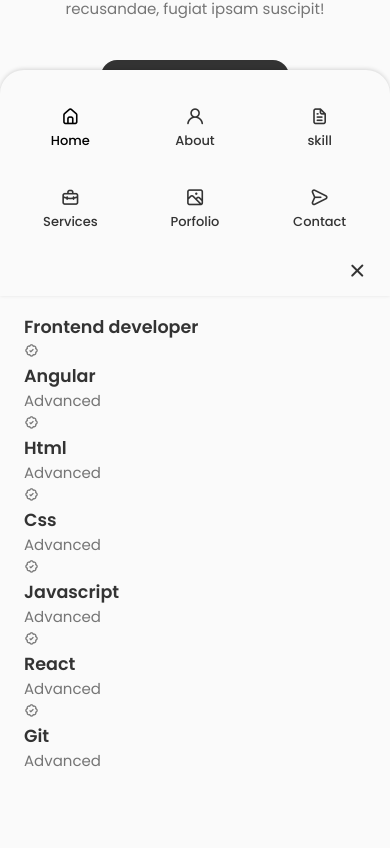
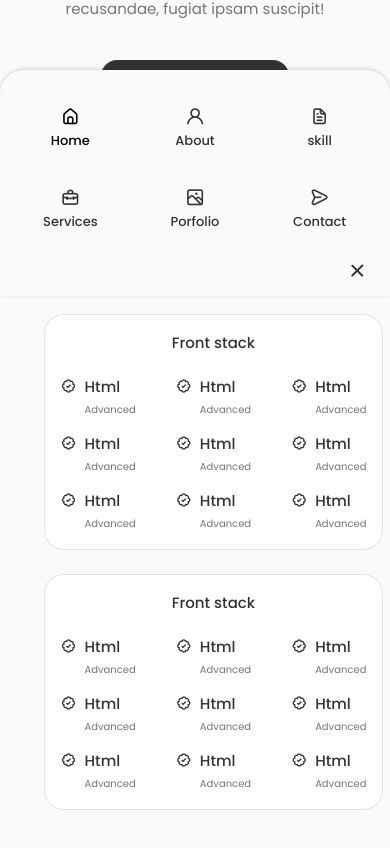
Before and after one commit to ch1n069/Portfolio, a React (Create React App) app: page / in a window 390 px wide. Shown: the part 1392-2240 px from the top of the page. Built offline with nearby package versions, Linux system fonts and the light colour scheme.

Commit message:
styled services section to be mobile responsive

```diff
--- a/src/components/skills/Backend.js
+++ b/src/components/skills/Backend.js
@@ -3,69 +3,78 @@ import React from "react";
 const Backend = () => {
   return (
     <div className="skills__content">
-      <h3 className="skills__title"></h3>
+      <h3 className="skills__title">Front stack</h3>
       <div className="skills__box">
         <div className="skills__group">
           <div className="skills__data">
             <i className="bx bx-badge-check"></i>
+            <div>
+              <h3 className="skills__name">Html </h3>
+              <span className="skills__level">Advanced</span>
             </div>
+          </div>
+          <div className="skills__data">
+            <i className="bx bx-badge-check"></i>
             <div>
-            <h3 className="skills__name">Django</h3>
-            <span className="skills__level">advanced</span>
+              <h3 className="skills__name">Html </h3>
+              <span className="skills__level">Advanced</span>
+            </div>
+          </div>
+
+          <div className="skills__data">
+            <i className="bx bx-badge-check"></i>
+            <div>
+              <h3 className="skills__name">Html </h3>
+              <span className="skills__level">Advanced</span>
+            </div>
           </div>
         </div>
         <div className="skills__group">
           <div className="skills__data">
             <i className="bx bx-badge-check"></i>
+            <div>
+              <h3 className="skills__name">Html </h3>
+              <span className="skills__level">Advanced</span>
             </div>
+          </div>
+          <div className="skills__data">
+            <i className="bx bx-badge-check"></i>
             <div>
-            <h3 className="skills__name">Python</h3>
+              <h3 className="skills__name">Html </h3>
               <span className="skills__level">Advanced</span>
+            </div>
+          </div>
+
+          <div className="skills__data">
+            <i className="bx bx-badge-check"></i>
+            <div>
+              <h3 className="skills__name">Html </h3>
+              <span className="skills__level">Advanced</span>
+            </div>
           </div>
         </div>
         <div className="skills__group">
           <div className="skills__data">
             <i className="bx bx-badge-check"></i>
-          </div>
             <div>
-            <h3 className="skills__name">PostgresQl</h3>
+              <h3 className="skills__name">Html </h3>
               <span className="skills__level">Advanced</span>
             </div>
           </div>
-        <div className="skills__group">
           <div className="skills__data">
             <i className="bx bx-badge-check"></i>
-          </div>
             <div>
-            <h3 className="skills__name">Mysql</h3>
+              <h3 className="skills__name">Html </h3>
               <span className="skills__level">Advanced</span>
             </div>
           </div>
-        <div className="skills__group">
+
           <div className="skills__data">
             <i className="bx bx-badge-check"></i>
+            <div>
+              <h3 className="skills__name">Html </h3>
+              <span className="skills__level">Advanced</span>
             </div>
-          <div>
-            <h3 className="skills__name">NodeJs</h3>
-            <span className="skills__level">Intermediate</span>
-          </div>
-        </div>
-        <div className="skills__group">
-          <div className="skills__data">
-            <i className="bx bx-badge-check"></i>
-          </div>
-          <div>
-            <h3 className="skills__name">PHP</h3>
-            <span className="skills__level">Intermediate</span>
-          </div>
-        </div>
-        <div className="skills__group">
-          <div className="skills__data">
-            <i className="bx bx-badge-check"></i>
-          </div>
-          <div>
-            <h3 className="skills__name">Firebase</h3>
-            <span className="skills__level">Advanced</span>
           </div>
         </div>
       </div>
--- a/src/components/skills/Frontend.js
+++ b/src/components/skills/Frontend.js
@@ -3,60 +3,78 @@ import React from "react";
 const Frontend = () => {
   return (
     <div className="skills__content">
-      <h3 className="skills__title">Frontend developer</h3>
+      <h3 className="skills__title">Front stack</h3>
       <div className="skills__box">
         <div className="skills__group">
           <div className="skills__data">
             <i className="bx bx-badge-check"></i>
+            <div>
+              <h3 className="skills__name">Html </h3>
+              <span className="skills__level">Advanced</span>
             </div>
+          </div>
+          <div className="skills__data">
+            <i className="bx bx-badge-check"></i>
             <div>
-            <h3 className="skills__name">Angular</h3>
+              <h3 className="skills__name">Html </h3>
               <span className="skills__level">Advanced</span>
+            </div>
+          </div>
+
+          <div className="skills__data">
+            <i className="bx bx-badge-check"></i>
+            <div>
+              <h3 className="skills__name">Html </h3>
+              <span className="skills__level">Advanced</span>
+            </div>
           </div>
         </div>
         <div className="skills__group">
           <div className="skills__data">
             <i className="bx bx-badge-check"></i>
+            <div>
+              <h3 className="skills__name">Html </h3>
+              <span className="skills__level">Advanced</span>
             </div>
+          </div>
+          <div className="skills__data">
+            <i className="bx bx-badge-check"></i>
             <div>
-            <h3 className="skills__name">Html</h3>
+              <h3 className="skills__name">Html </h3>
               <span className="skills__level">Advanced</span>
+            </div>
+          </div>
+
+          <div className="skills__data">
+            <i className="bx bx-badge-check"></i>
+            <div>
+              <h3 className="skills__name">Html </h3>
+              <span className="skills__level">Advanced</span>
+            </div>
           </div>
         </div>
         <div className="skills__group">
           <div className="skills__data">
             <i className="bx bx-badge-check"></i>
-          </div>
             <div>
-            <h3 className="skills__name">Css</h3>
+              <h3 className="skills__name">Html </h3>
               <span className="skills__level">Advanced</span>
             </div>
           </div>
-        <div className="skills__group">
           <div className="skills__data">
             <i className="bx bx-badge-check"></i>
-          </div>
             <div>
-            <h3 className="skills__name">Javascript</h3>
+              <h3 className="skills__name">Html </h3>
               <span className="skills__level">Advanced</span>
             </div>
           </div>
-        <div className="skills__group">
+
           <div className="skills__data">
             <i className="bx bx-badge-check"></i>
-          </div>
             <div>
-            <h3 className="skills__name">React</h3>
+              <h3 className="skills__name">Html </h3>
               <span className="skills__level">Advanced</span>
             </div>
-        </div>
-        <div className="skills__group">
-          <div className="skills__data">
-            <i className="bx bx-badge-check"></i>
-          </div>
-          <div>
-            <h3 className="skills__name">Git</h3>
-            <span className="skills__level">Advanced</span>
           </div>
         </div>
       </div>
--- a/src/components/skills/Skills.css
+++ b/src/components/skills/Skills.css
@@ -1,3 +1,86 @@
->skills__container {
+.skills__container {
     grid-template-columns: repeat(2, 350px);
+    column-gap: 4rem;
+    padding-left: 5%;
 }
+
+.skills__content {
+    background-color: var(--container-color);
+    border: 1px solid rgba(0, 0, 0, 0.1);
+    padding: 2rem 4rem;
+    border-radius: 1.25rem;
+}
+
+.skills__title {
+    font-size: var(--normal-font-size);
+    font-weight: var(--font-medium);
+    text-align: center;
+    margin-bottom: var(--mb-1-5);
+}
+
+.skills__box {
+    display: flex;
+    justify-content: center;
+    column-gap: 2.5rem;
+    /* align-self: center; */
+}
+
+.skills__group {
+    display: grid;
+    align-items: flex-start;
+    row-gap: 1rem;
+}
+
+.skills__data {
+    display: flex;
+    column-gap: 0.5rem;
+}
+
+.skills .bx-badge-check {
+    font-size: 1rem;
+    color: var(--title-color);
+}
+
+.skills__name {
+    font-size: var(--normal-font-size);
+    font-weight: var(--font-medium);
+    line-height: 18px;
+}
+
+.skills__level {
+    font-size: var(--tiny-font-size);
+}
+
+
+/*=============== BREAKPOINTS ===============*/
+
+
+/* For large devices */
+
+@media screen and (max-width: 992px) {
+    .skills__container {
+        grid-template-columns: 1fr;
+    }
+    .skills__content {
+        padding: 1rem;
+    }
+}
+
+
+/* For medium devices */
+
+@media screen and (max-width: 768px) {}
+
+@media screen and (max-width: 576px) {}
+
+
+/* For small devices */
+
+@media screen and (max-width: 350px) {
+    .skills__box {
+        column-gap: 1.25rem;
+    }
+    .skills__name {
+        font-size: var(--small-font);
+    }
+}
--- a/src/components/skills/Skills.js
+++ b/src/components/skills/Skills.js
@@ -1,4 +1,5 @@
 import React from "react";
+import Backend from "./Backend";
 import Frontend from "./Frontend";
 import "./Skills.css";
 
@@ -9,6 +10,7 @@ const Skills = () => {
       <span className="section__subtitle">My technical level</span>
       <div className="skills__container container grid">
         <Frontend />
+        <Backend />
       </div>
     </section>
   );
```
Lines whose indentation alone changed are shown as unchanged.
